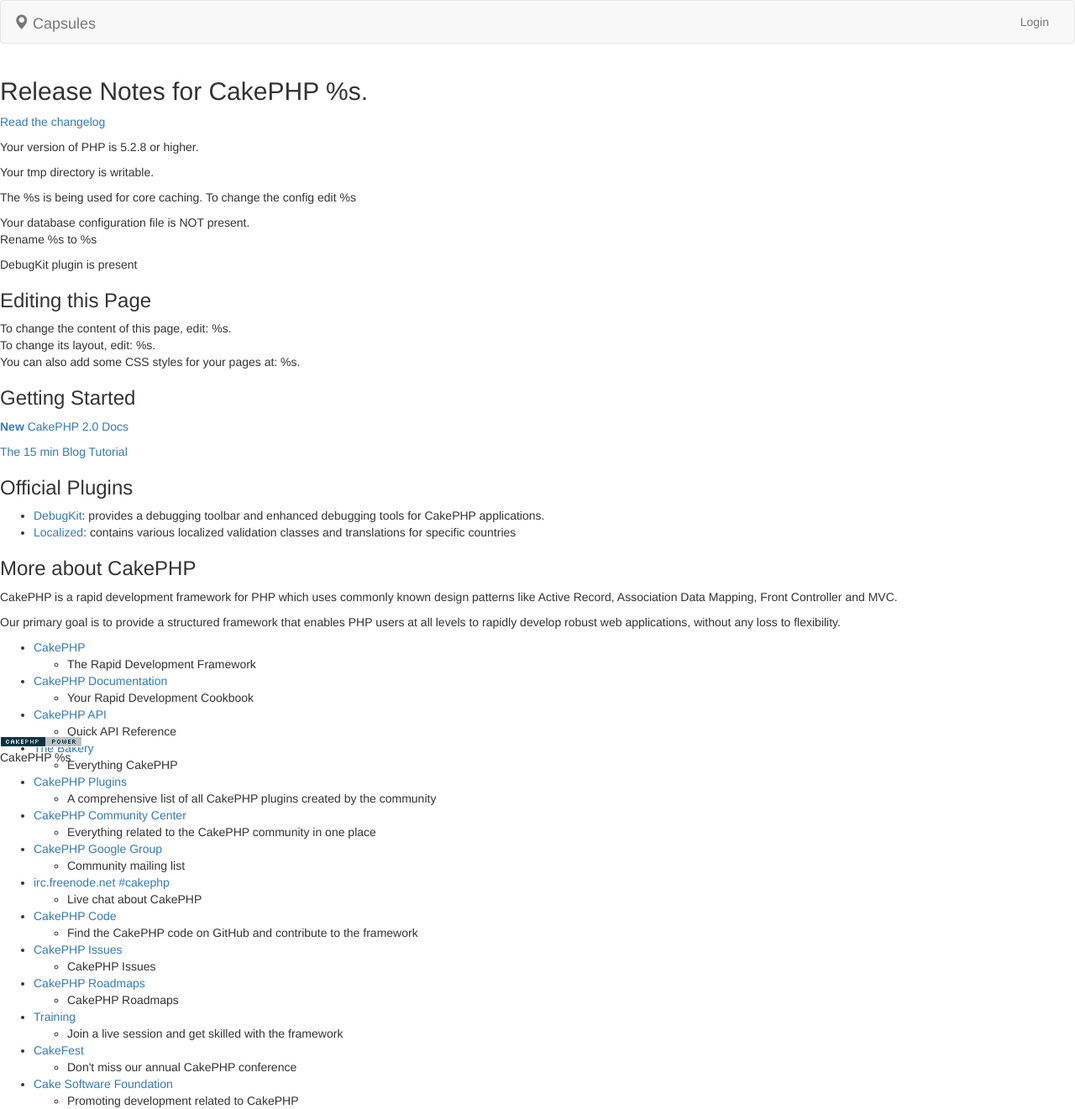
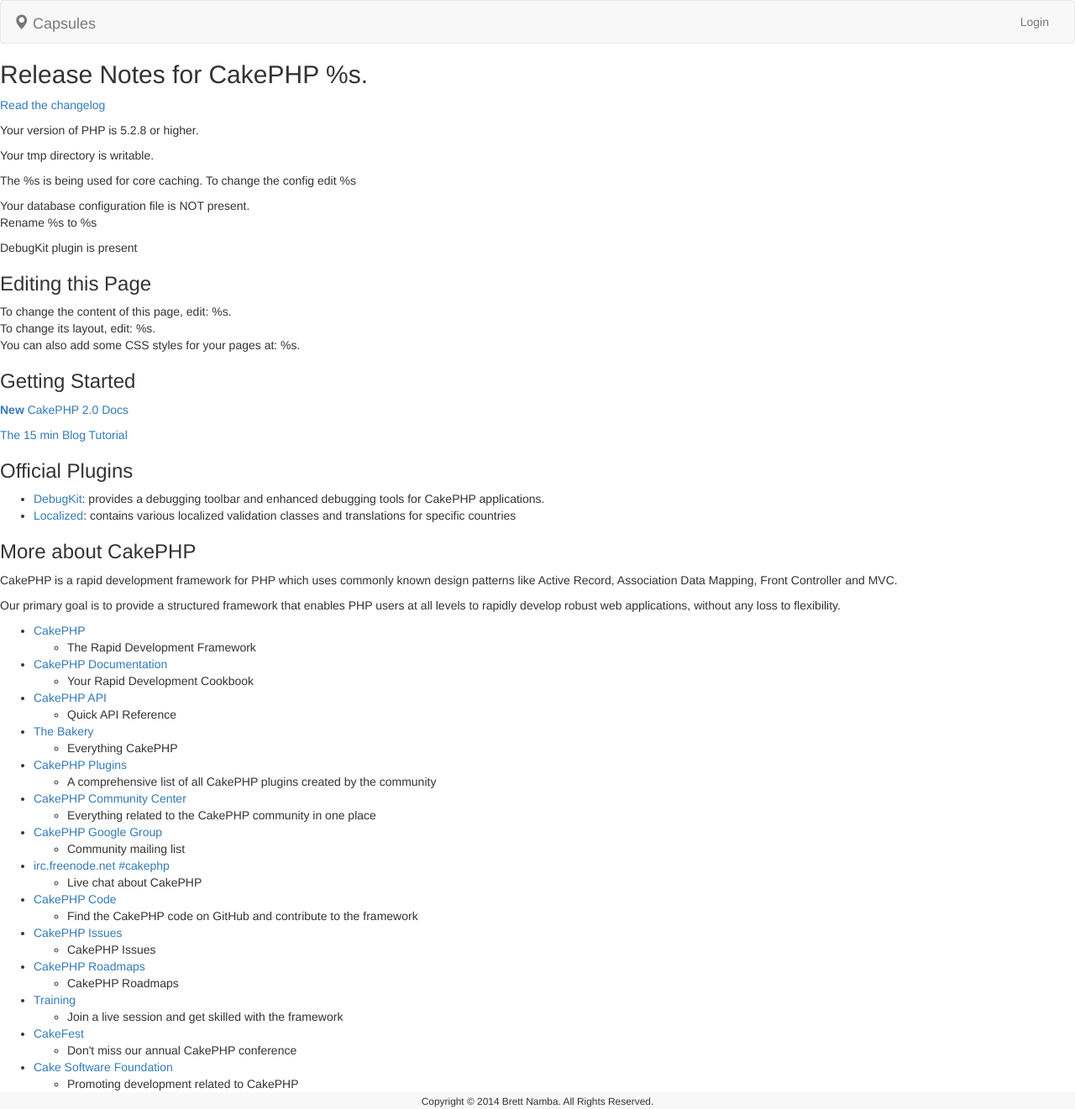
Before and after one commit to bretten/capsules, a CakePHP app: the page made by app/View/Pages/home.ctp in a window 1280 px wide. Shown: the whole page at 84% size. Run offline with PHP 8.4 and a stand-in for CakePHP, Linux system fonts and the light colour scheme; the template is opened without the code that fills it, so the values that code supplies are empty; some libraries are stand-ins or nearby versions.

Commit message:
Styled the footer

```diff
--- a/app/View/Layouts/default.ctp
+++ b/app/View/Layouts/default.ctp
@@ -83,18 +83,12 @@ $cakeVersion = __d('cake_dev', 'CakePHP %s', Configure::version())
 
             <?php echo $this->fetch('content'); ?>
         </div>
-        <div id="footer">
-            <?php echo $this->Html->link(
-                    $this->Html->image('cake.power.gif', array('alt' => $cakeDescription, 'border' => '0')),
-                    'http://www.cakephp.org/',
-                    array('target' => '_blank', 'escape' => false, 'id' => 'cake-powered')
-                );
-            ?>
-            <p>
-                <?php echo $cakeVersion; ?>
-            </p>
-        </div>
     </div>
-    <?php echo $this->element('sql_dump'); ?>
+    <div id="footer" class="text-center">
+        <small>
+            Copyright &copy; <?php echo date("Y"); ?> Brett Namba.  All Rights Reserved.
+        </small>
+        <?php echo $this->element('sql_dump'); ?>
+    </div>
 </body>
 </html>
--- a/app/webroot/css/style.css
+++ b/app/webroot/css/style.css
@@ -6,21 +6,30 @@
 
 html
 {
-    height: 100%;
+    position: relative;
+    min-height: 100%;
 }
 
 body
 {
-    height: 100%;
-    margin: 0;
     padding: 0;
+    margin-bottom: 20px;
 }
 
 /* Layout Containers */
 
-#container, #content
+#container
 {
-    height: 100%;
+    min-height: 100%;
+    width: 100%;
+}
+
+#footer
+{
+    position: absolute;
+    bottom: 0;
+    background-color: #f8f8f8;
+    height: 20px;
     width: 100%;
 }
 
@@ -78,7 +87,7 @@ body
 
 #map-controls
 {
-    padding-bottom: 10px;
+    margin: 10px 0;
 }
 
 /* AJAX Loading Notification */
@@ -109,7 +118,7 @@ div.searcher
 }
 
 /**
- * Bootstrap
+ * Colors
  */
 
 /* Glyphicon */
@@ -133,3 +142,14 @@ div.searcher
 {
     color: #eee;
 }
+
+/**
+ * Bootstrap overrides
+ */
+
+/* Navbar */
+
+.navbar
+{
+    margin-bottom: 0;
+}
```
